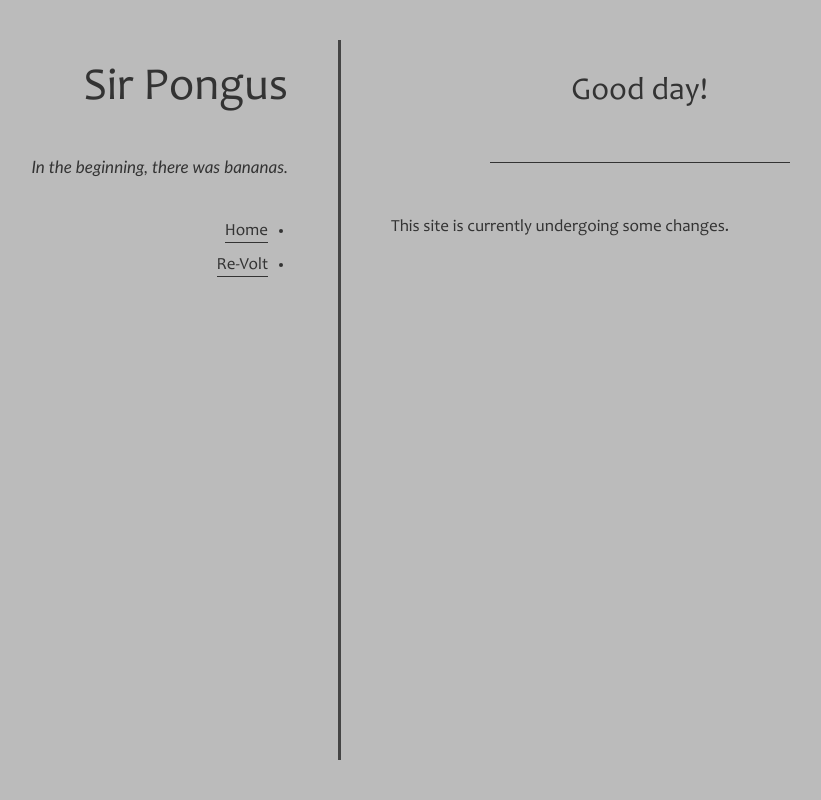
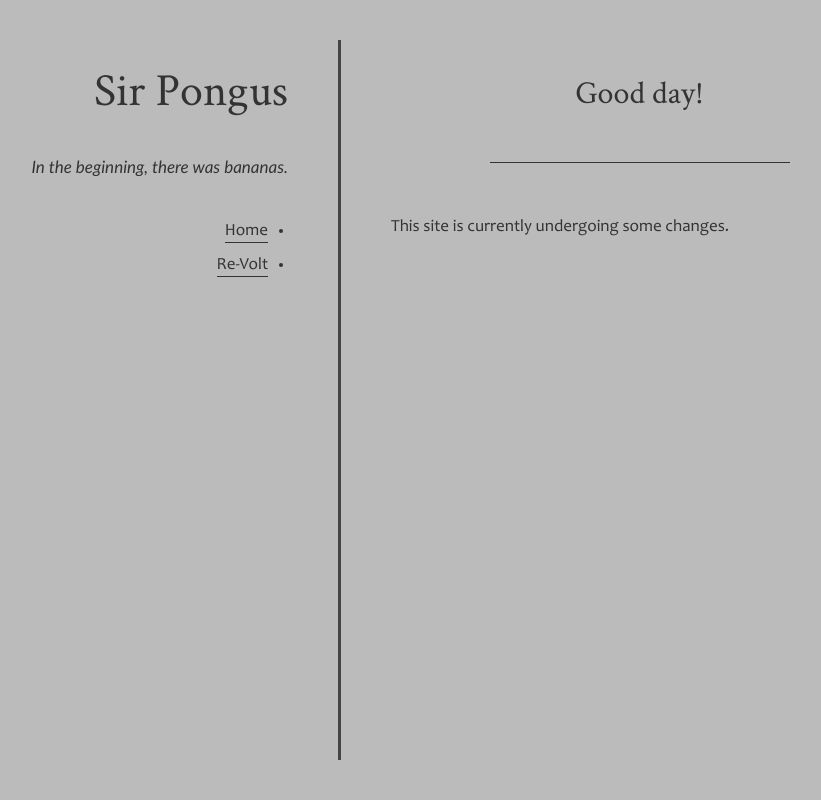
Before and after one commit to SirPongus/sirpongus.github.io, a PHP site: page /index.html in a window 1280 px wide. Shown: the whole page, without its empty margins (182-1003 px from the left). Run offline with PHP 8.4, Linux system fonts and the light colour scheme.

Commit message:
SLAVE theme font fix

```diff
--- a/theme.css
+++ b/theme.css
@@ -46,12 +46,13 @@ img {
 body {
     font-size: 17px;
     color: #333333;
-    font-family: 'Candara', serif;
+    font-family: 'Candara';
     line-height: 1.75;
 	background-color: #BBBBBB;
 }
 
 h1, h2, h3, h4, h5, h6 {
+	font-family: 'Crimson Text', serif;
     padding: 0;
     margin: 60px 0 30px;
     line-height: 1.25;
```
